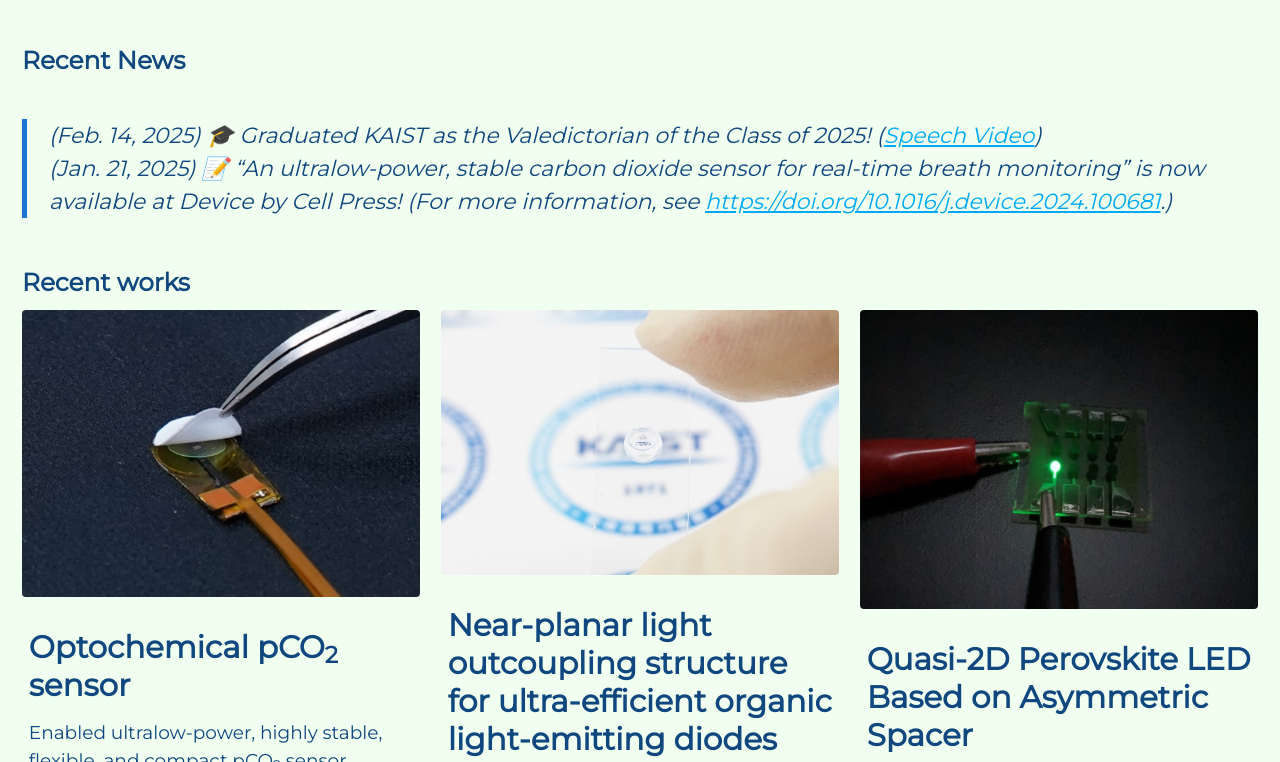
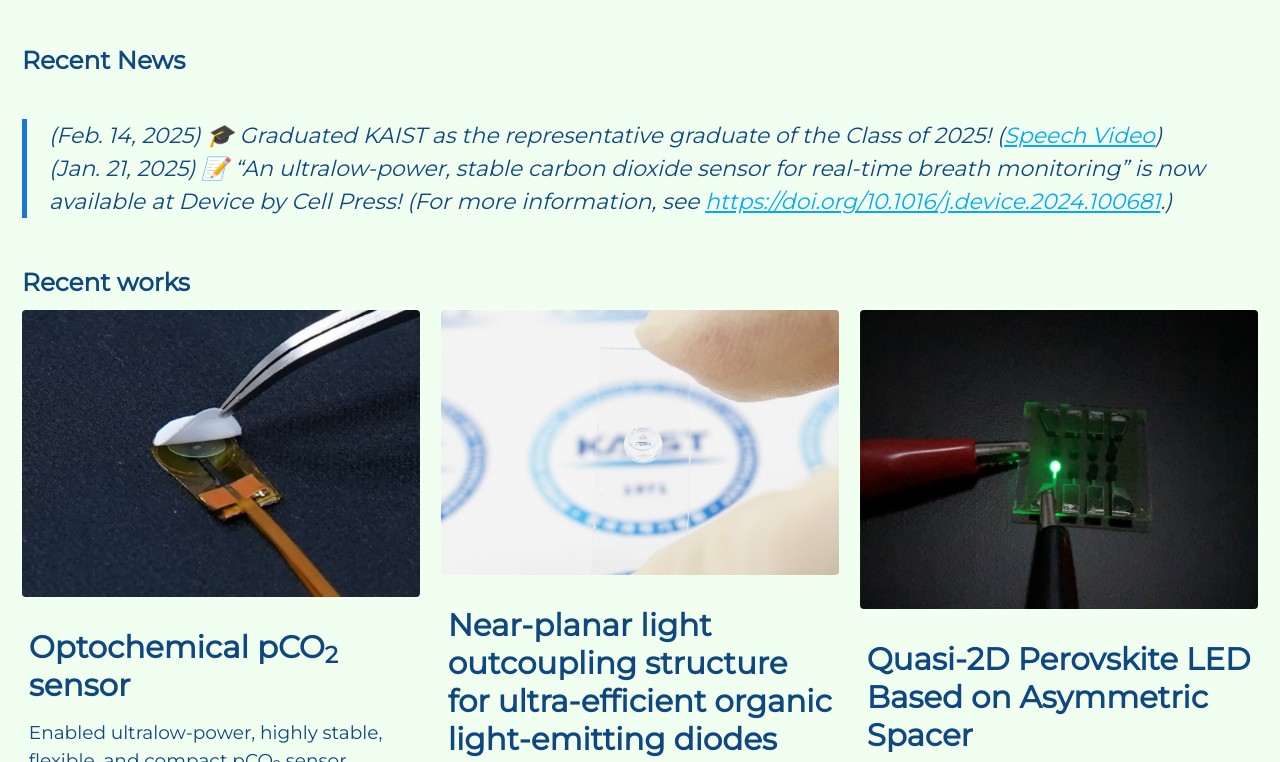
Before and after one commit to mj3259/mj3259.github.io, a Jekyll site: the page built from index.md, in a window 1280 px wide and 900 px high, scrolled down 410 px, cut to the strip 138-900 px from the top of the window. Built offline with Jekyll 4.4.1, drawn with Linux system fonts in a browser that asks for light colours; cached includes are drawn as plain includes.

Commit message:
Update index.md

```diff
--- a/index.md
+++ b/index.md
@@ -59,7 +59,7 @@ feature_row0:
 
 ### Recent News
 
-> (Feb. 14, 2025) 🎓 Graduated KAIST as the Valedictorian of the Class of 2025! ([Speech Video](https://mj3259.github.io/Commencement/))
+> (Feb. 14, 2025) 🎓 Graduated KAIST as the representative graduate of the Class of 2025! ([Speech Video](https://mj3259.github.io/Commencement/))
 > (Jan. 21, 2025) 📝 "An ultralow-power, stable carbon dioxide sensor for real-time breath monitoring" is now available at *Device* by Cell Press! (For more information, see [https://doi.org/10.1016/j.device.2024.100681](https://doi.org/10.1016/j.device.2024.100681).)
 
 
```
